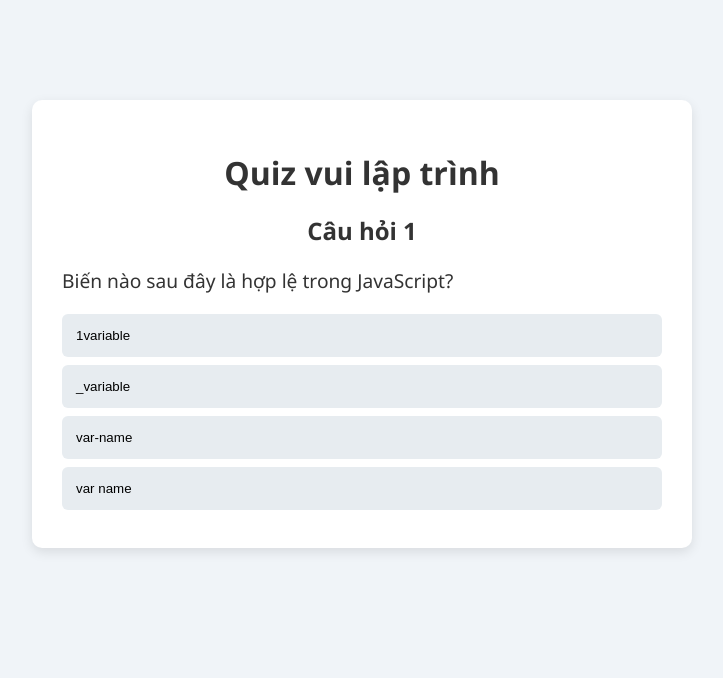
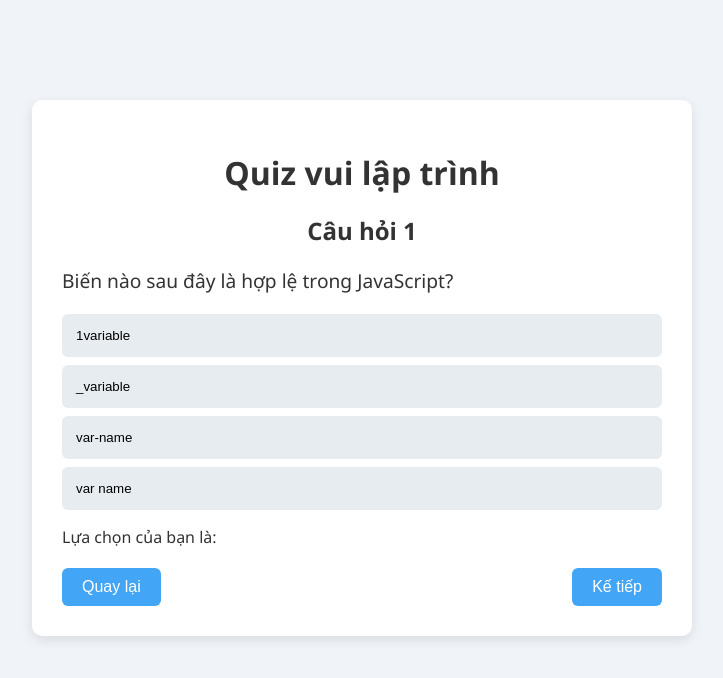
Before and after one commit to nghiaphamhb/react-test-application, a React (Vite) app: page / in a window 1280 px wide. Shown: the top 678 px of the page, without its empty margins (278-1001 px from the left). Built offline with nearby package versions, Linux system fonts and the light colour scheme.

Commit message:
feat: (react hook) -> show selected option

```diff
--- a/src/components/Quiz.jsx
+++ b/src/components/Quiz.jsx
@@ -1,3 +1,5 @@
+import { useState } from "react";
+
 const quizData = [
   {
     question: "Biến nào sau đây là hợp lệ trong JavaScript?",
@@ -86,13 +88,29 @@
 
 
 const Quiz = () => {
+    const [optionSelected, setOptionSelected] = useState(""); // react hook
+
+    const handleSelectedOption = (option) => {
+        setOptionSelected(option);  // callback: optionSelected = option
+    };
+
     return (<div>
         <h2>Câu hỏi 1</h2>
         <p className="question">{quizData[0].question}</p>
 
         {quizData[0].options.map((op) => (
-            <button className="option">{op}</button>
+            <button
+            key={op}
+            className="option"
+            onClick={() => handleSelectedOption(op)}>{op}</button>
         ))}
+
+        <p>Lựa chọn của bạn là: {optionSelected}</p>
+
+        <div className="nav-buttons">
+            <button>Quay lại</button>
+            <button>Kế tiếp</button>
+        </div>
     </div>);
 };
 
```
